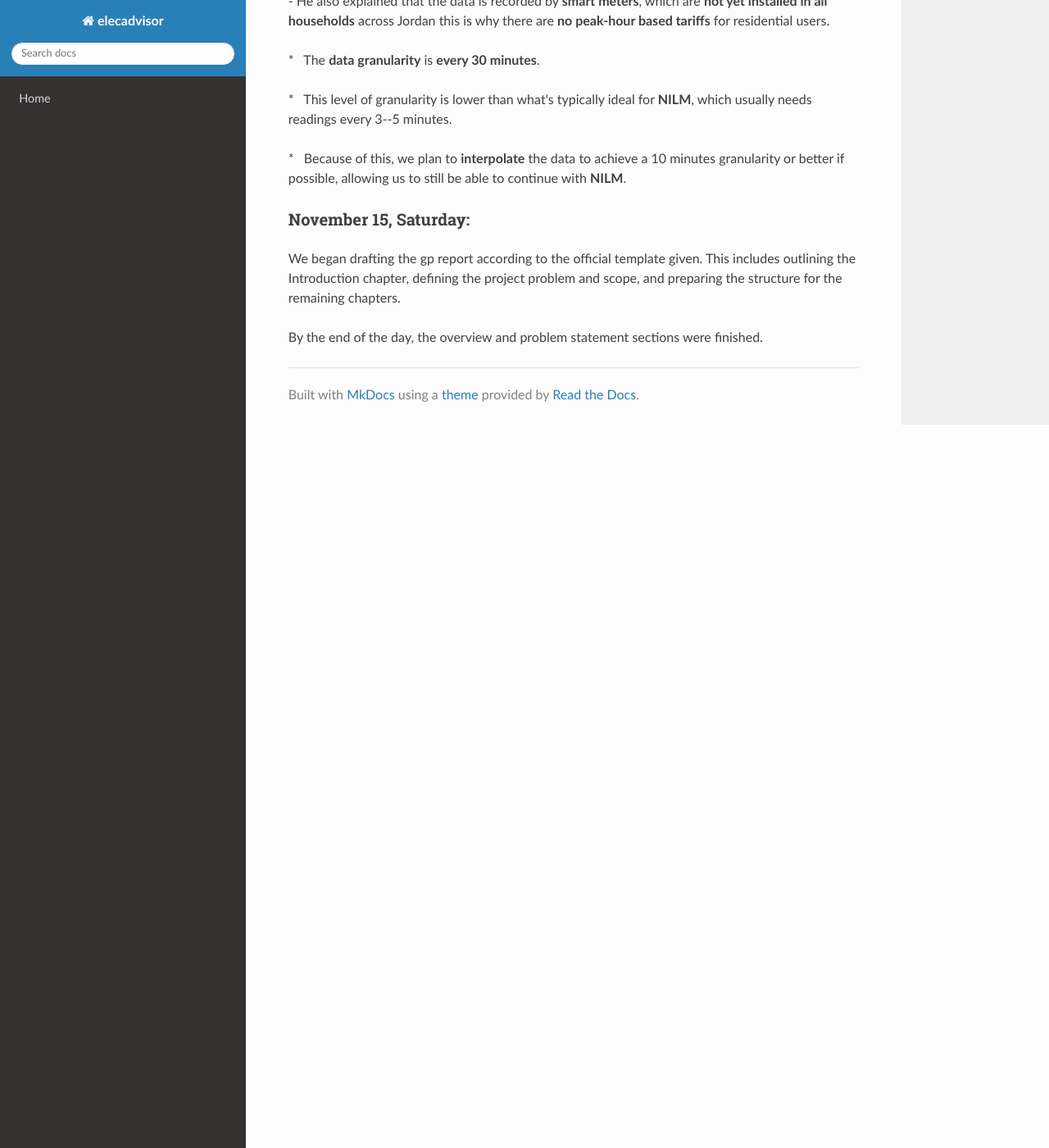
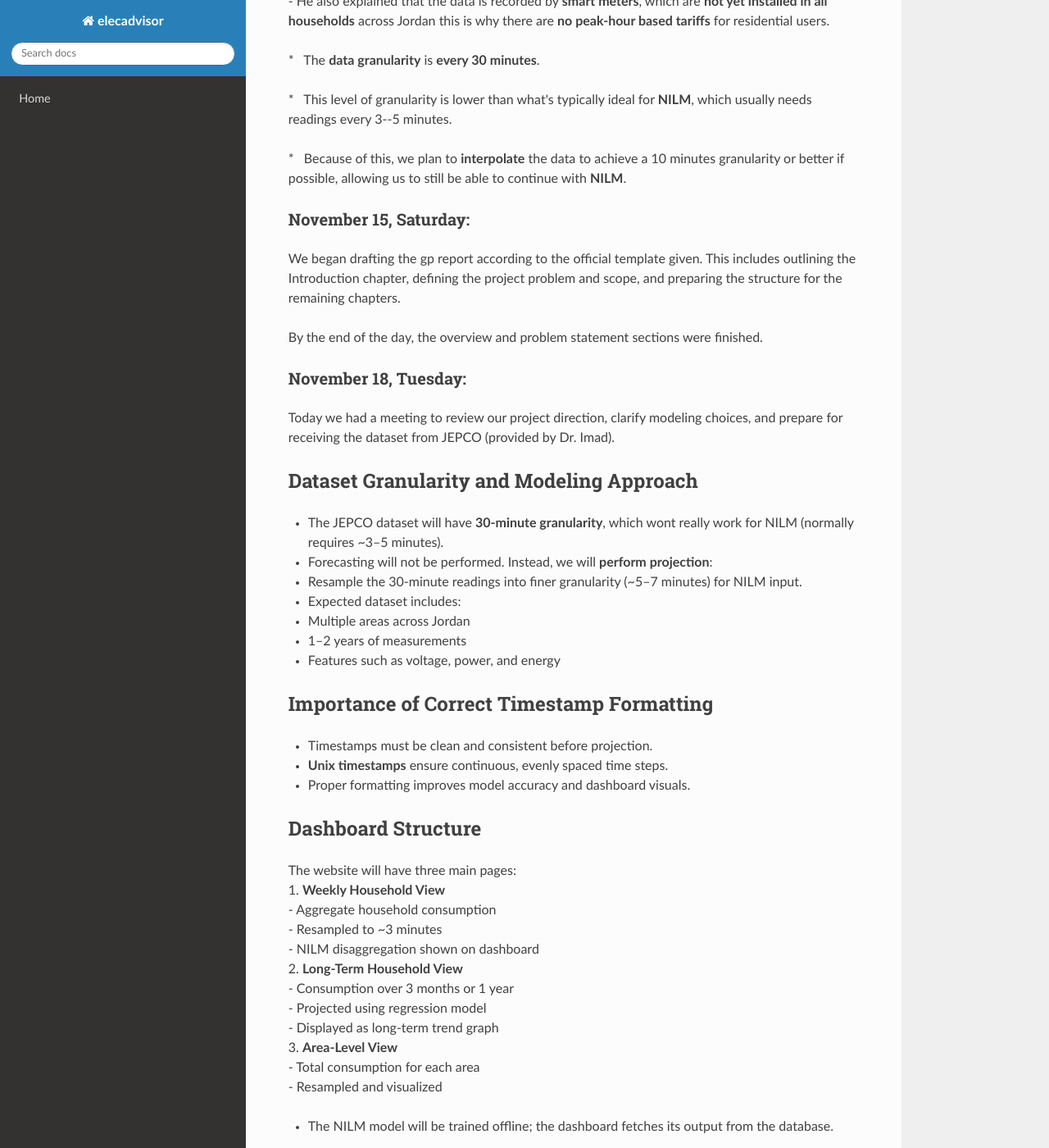
Before and after one commit to MimiAlz/GP-AI-Electricity-Advisor, an MkDocs documentation site: the page built from docs/progress.md, in a window 1280 px wide and 1400 px high, scrolled down 2855 px. Shown: the whole window at 82% size. Built offline with MkDocs 1.6.1, drawn with Linux system fonts in a browser that asks for light colours; nearby versions of some CDN libraries; some of the changed text lies outside the part shown.

Commit message:
Update progress.md

```diff
--- a/docs/progress.md
+++ b/docs/progress.md
@@ -116,3 +116,84 @@ We had a meeting with **Dr. Imad** from **JEPCO** to discuss the availability an
 We began drafting the gp report according to the official template given. This includes outlining the Introduction chapter, defining the project problem and scope, and preparing the structure for the remaining chapters.
 
 By the end of the day, the overview and problem statement sections were finished.
+
+
+
+
+### November 18, Tuesday:
+
+Today we had a meeting to review our project direction, clarify modeling choices, and prepare for receiving the dataset from JEPCO (provided by Dr. Imad).
+
+## Dataset Granularity and Modeling Approach
+- The JEPCO dataset will have **30-minute granularity**, which wont really work for NILM (normally requires ~3–5 minutes).
+- Forecasting will not be performed. Instead, we will **perform projection**:
+  - Resample the 30-minute readings into finer granularity (~5–7 minutes) for NILM input.
+- Expected dataset includes:
+  - Multiple areas across Jordan
+  - 1–2 years of measurements
+  - Features such as voltage, power, and energy
+
+## Importance of Correct Timestamp Formatting
+- Timestamps must be clean and consistent before projection.
+- **Unix timestamps** ensure continuous, evenly spaced time steps.
+- Proper formatting improves model accuracy and dashboard visuals.
+
+## Dashboard Structure
+The website will have three main pages:
+1. **Weekly Household View**
+   - Aggregate household consumption
+   - Resampled to ~3 minutes
+   - NILM disaggregation shown on dashboard
+2. **Long-Term Household View**
+   - Consumption over 3 months or 1 year
+   - Projected using regression model
+   - Displayed as long-term trend graph
+3. **Area-Level View**
+   - Total consumption for each area
+   - Resampled and visualized
+
+- The NILM model will be trained offline; the dashboard fetches its output from the database.
+
+## System Workflow (Client → Server → Database → Models)
+1. Front end sends request to backend
+2. Backend queries **testing SQL database** storing raw JEPCO data
+3. Backend loads **projection or NILM model**
+4. Model processes requested portion of data
+5. Backend returns graph-ready results to front end
+
+- Training data will stay in **CSV files**, real testing data kept in **SQL**.
+- Full system architecture diagram will be created in **PlantUML**.
+
+---
+
+# Disaggregation Based on Real Power
+- Convert **real energy → real power** for modeling.
+- Key columns:
+  - Timestamp
+  - Real energy
+  - Real power (measured or estimated)
+- Understanding Unix timestamps and data granularity is crucial.
+
+## Reference
+- [Makonin et al., EPEC 2013](https://makonin.com/doc/EPEC_2013.pdf)
+
+## Appliance Categories
+| Code  | Appliance                   |
+|-------|-----------------------------|
+| CDE   | Clothes Dryer               |
+| CWE   | Clothes Washer              |
+| DWE   | Dishwasher                  |
+| FRE   | HVAC / Furnace (AC & Heater)|
+| HPE   | Heat Pump                   |
+| FGE   | Kitchen Fridge              |
+| HTE   | Instant Hot Water Unit      |
+| TVE   | Entertainment (TV/PVR/AMP)  |
+| Extra | Additional / Miscellaneous  |
+
+## Dataset Structure
+- First column: **aggregate whole-house meter**
+- Next columns: individual appliances (9 total)
+- Forms **training, testing, and validation datasets**
+- Testing data stays untouched in SQL database
+- Aggregate multiple datasets per appliance when possible, especially electric cars
+- All data must be aggregated for meaningful modeling
```
